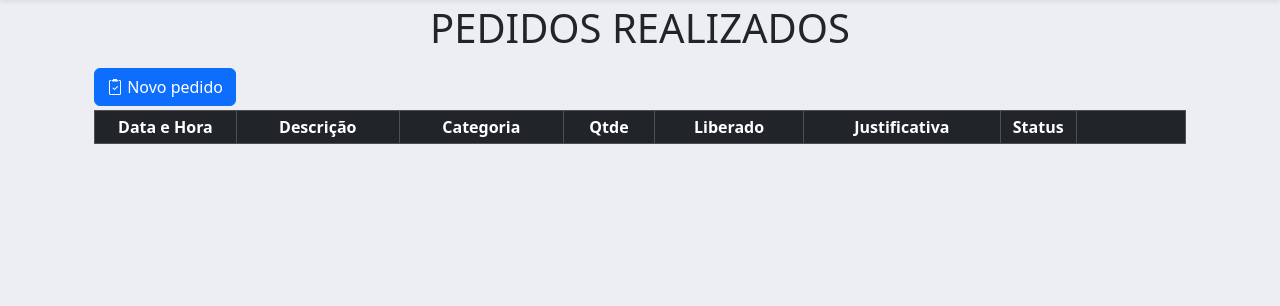
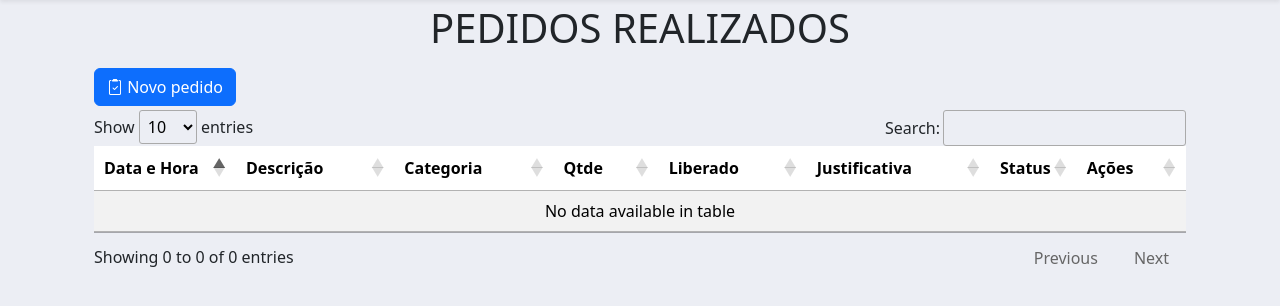
Before and after one commit to onacio/sgab-flask, a Flask app: template sgab/templates/coab/pedidos.html in a window 1280 px wide. Shown: the part 72-378 px from the top of the page. Run offline with Flask 3, Linux system fonts and the light colour scheme; the template is opened without the code that fills it: most values are stand-ins (such as "Sample title", 1, 10 or a date in 2020); lists and menus that the app fills with data are empty; some libraries are stand-ins or nearby versions.

Commit message:
tabelas com datatables

```diff
--- a/sgab/models/pedido.py
+++ b/sgab/models/pedido.py
@@ -43,7 +43,7 @@ class Pedido:
         try:
             sql = '''
                 INSERT INTO pedidos (
-                    data_pedido, descricao, categoria, quantidade, quantidade_liberada, solicitante, justificativa, data_finalizacao, status
+                    data_pedido, descricao_item, categoria, quantidade, quantidade_liberada, solicitante, justificativa, data_finalizacao, status
                 ) VALUES (?,?,?,?,?,?,?,?,?);
             '''
             conexao = Conexao().conectar()
--- a/sgab/templates/admin/item.html
+++ b/sgab/templates/admin/item.html
@@ -35,7 +35,7 @@
 
     <div class="container">
         <div class="table-responsive">
-        <table class="table table-hover table-sm table-bordered align-middle">
+        <table id="tabela" class="table table-striped">
             <thead class="table-dark">
                 <tr class="text-center">
                     <th width="6%">ID</th>
@@ -129,5 +129,4 @@
     </div>
 </div>
 
-
 {% endblock%}
--- a/sgab/templates/admin/pedidos-listar.html
+++ b/sgab/templates/admin/pedidos-listar.html
@@ -28,7 +28,8 @@
     </div>
 
     <div class="m-3">
-      <table class="table table-hover table-sm table-bordered align-middle table-striped">
+      <!-- <table id="tabela-pedidos" class="table table-hover table-sm table-bordered align-middle table-striped"> -->
+      <table id="tabela" class="table table-striped">
         <thead class="table-dark">
           <tr class="text-center">
               <th scope="col" width="11%">Data e Hora</th>
@@ -83,5 +84,4 @@
       </table>
     </div>
   <!-- </div>  -->
-
 {% endblock %}
--- a/sgab/templates/admin/unidades.html
+++ b/sgab/templates/admin/unidades.html
@@ -20,7 +20,7 @@
 
     <div class="container">
       <div class="table-responsive">
-        <table class="table table-hover table-sm table-bordered align-middle">
+        <table id="tabela" class="table table-striped">
           <thead class="table-dark">
             <tr class="text-center">
               <th width="3%">ID</th>
--- a/sgab/templates/admin/usuarios.html
+++ b/sgab/templates/admin/usuarios.html
@@ -3,8 +3,6 @@
 {% block titulo %}Admin - Lista de usuários{% endblock %}
 
 {% block conteudo %}
-
-
 
 <div class="container">
 
@@ -19,7 +17,7 @@
 
     <div class="container">
         <div class="table-responsive">
-            <table class="table table-hover table-sm table-bordered align-middle">
+            <table id="tabela" class="table table-striped">
                 <thead class="table-dark">
                 <tr class="text-center">
                     <th scope="col">ID</th>
--- a/sgab/templates/base.html
+++ b/sgab/templates/base.html
@@ -4,8 +4,15 @@
     <meta charset="utf-8">
     <meta name="viewport" content="width=device-width, initial-scale=1">
     <title>{% block titulo %} SGAB {% endblock %}</title>
+
+    <!-- BOOTSTRAP -->
     <link href="https://cdn.jsdelivr.net/npm/bootstrap@5.3.3/dist/css/bootstrap.min.css" rel="stylesheet" integrity="sha384-QWTKZyjpPEjISv5WaRU9OFeRpok6YctnYmDr5pNlyT2bRjXh0JMhjY6hW+ALEwIH" crossorigin="anonymous">
     <link rel="stylesheet" href="https://cdn.jsdelivr.net/npm/bootstrap-icons@1.11.3/font/bootstrap-icons.min.css">
+
+    <!-- DATATABLES -->
+    <link rel="stylesheet" href="https://cdn.datatables.net/2.0.7/css/dataTables.dataTables.css" />
+    <script src="https://code.jquery.com/jquery-3.7.1.js"></script>
+    <script src="https://cdn.datatables.net/2.0.7/js/dataTables.js"></script>
 
   </head>
   <body style="background-color: #eceef4;">
@@ -58,7 +65,11 @@
       {% block conteudo %}
         <!-- Aqui ficara o conteudo da página -->
       {% endblock %}
-
+    <script>
+      $(document).ready( function () {
+          $('#tabela').DataTable();
+      } );
+    </script>
     <script src="https://cdn.jsdelivr.net/npm/bootstrap@5.3.3/dist/js/bootstrap.bundle.min.js" integrity="sha384-YvpcrYf0tY3lHB60NNkmXc5s9fDVZLESaAA55NDzOxhy9GkcIdslK1eN7N6jIeHz" crossorigin="anonymous"></script>
   </body>
 </html>
--- a/sgab/templates/coab/pedidos.html
+++ b/sgab/templates/coab/pedidos.html
@@ -33,8 +33,8 @@
     </div>
 
     <div class="container">
-      <table class="table table-hover table-sm table-bordered align-middle">
-        <thead class="table-dark text-center">
+      <table id="tabela" class="table table-striped">
+        <thead class="text-center">
           <tr>
               <th scope="col" width="13%">Data e Hora</th>
               <th scope="col">Descrição</th>
@@ -43,7 +43,7 @@
               <th scope="col">Liberado</th>
               <th scope="col">Justificativa</th>
               <th scope="col" width="7%">Status</th>
-            <th scope="col" width="10%"></th>
+              <th scope="col" width="10%">Ações</th>
           </tr>
         </thead>
         <tbody>
```
Also changed, not shown: sgab/templates/base_admin.html (+19 -0 lines). Lines whose indentation alone changed are shown as unchanged.
